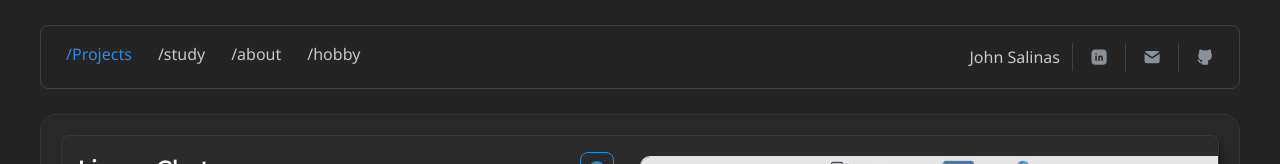
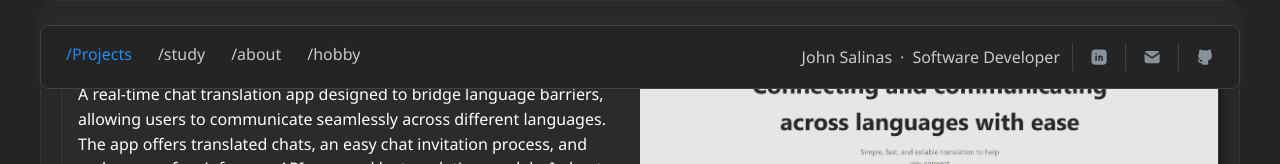
Before and after one commit to JohnSalinas123/Portofolio_JohnS, a React (Vite) app: page /projects in a window 1280 px wide. Shown: the top 164 px of the page. Built offline with nearby package versions, Linux system fonts and the light colour scheme.

Commit message:
updated navbar name/title style, set up blur for content that goes behind navbar

```diff
--- a/src/components/Navbar.module.css
+++ b/src/components/Navbar.module.css
@@ -3,11 +3,14 @@
     display: flex;
     justify-content: center;
     align-items: center;
+    position: fixed;
+    z-index: 1000;
+    backdrop-filter: blur(4px);
+	-webkit-backdrop-filter: blur(4px);
 }
 
 .nav {
 	margin-top: 25px !important;
-    margin-bottom: 25px !important;
 	height: 64px !important;
     max-width: 1200px !important;
     flex-grow: 1;
--- a/src/components/Navbar.tsx
+++ b/src/components/Navbar.tsx
@@ -18,7 +18,12 @@ export function Navbar() {
                         <NavButton name={"hobby"} to={"/hobby"} />
                     </Group>
                     <Group gap={12}>
-                        <Text>John Salinas</Text>
+                        <Group gap={8}>
+                            <Text>John Salinas</Text>
+                            <Text>&#183;</Text>
+                            <Text>Software Developer</Text>
+                        </Group>
+
                         <Divider orientation="vertical"/>
                         <ActionIcon variant="subtle" aria-label="Settings">
                             <IconBrandLinkedinFilled style={{ width: '70%', height: '70%' }} stroke={1.5} color="#8A9299"/>
```
